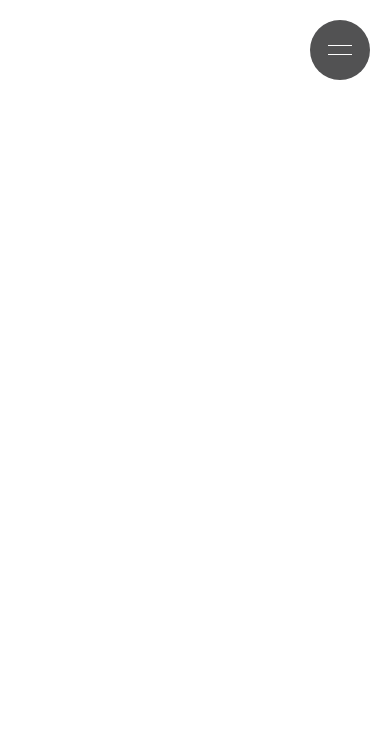
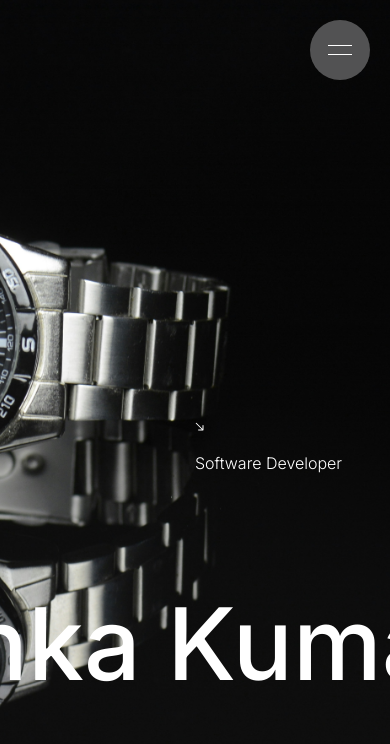
Before and after one commit to kanishkacodes/Kanishka, a Next.js app: page /Portfolio in a window 390 px wide. Shown: the top 744 px of the page. Built offline with nearby package versions, Linux system fonts and the light colour scheme.

Commit message:
Landing Page

```diff
--- a/package.json
+++ b/package.json
@@ -11,7 +11,11 @@
   "dependencies": {
     "clsx": "^2.1.0",
     "framer-motion": "^11.1.7",
+    "gsap": "^3.12.5",
+    "install": "^0.13.0",
+    "locomotive-scroll": "^5.0.0-beta.11",
     "next": "14.2.1",
+    "npm": "^10.5.2",
     "react": "^18",
     "react-dom": "^18",
     "sass": "^1.75.0",
--- a/src/app/Portfolio/page.tsx
+++ b/src/app/Portfolio/page.tsx
@@ -1,10 +1,17 @@
 import Header from '@/components/Header';
+import Landing from '@/components/Landing';
+import MainHero from '@/components/MainHero';
+
 
 function page() {
   return (
-    <div>
+    <main>
       <Header/>
-    </div>
+      <Landing/>
+
+
+
+    </main>
   )
 }
 
--- a/src/components/Header/nav/index.jsx
+++ b/src/components/Header/nav/index.jsx
@@ -22,7 +22,7 @@ const navItems = [
   },
   {
     title: "Siklls",
-    href: "/contact",
+    href: "/Siills",
   },
   {
     title: "Contact",
--- a/src/components/Header/nav/style.module.scss
+++ b/src/components/Header/nav/style.module.scss
@@ -5,6 +5,7 @@
   right: 0;
   top: 0;
   color: white;
+  z-index: 1000;
 
     @media (max-width: 768px) {
       width: 100%;
--- a/src/components/Header/style.module.scss
+++ b/src/components/Header/style.module.scss
@@ -1,8 +1,10 @@
+
+
 .button{
     position: fixed;
     right: 0px;
     margin: 20px;
-    z-index: 2;
+    z-index: 1500;
     width: 60px;
     height: 60px;
     border-radius: 50%;
--- /dev/null
+++ b/src/components/Landing/animation.js
@@ -0,0 +1,9 @@
+// export const slideUp = {
+//     initial: {
+//         y: 0
+//     },
+//     enter: {
+//         y: 0,
+//         transition: {duration: 0.6, ease: [0.33, 1, 0.68, 1], delay: 2.5}
+//     }
+// }
--- /dev/null
+++ b/src/components/Landing/index.jsx
@@ -0,0 +1,69 @@
+'use client'
+import Image from 'next/image'
+import styles from './style.module.scss'
+import { useRef, useLayoutEffect } from 'react';
+import gsap from 'gsap';
+import { ScrollTrigger } from 'gsap/all';
+import { slideUp } from './animation';
+import { motion } from 'framer-motion';
+
+export default function Home() {
+
+  const firstText = useRef(null);
+  const secondText = useRef(null);
+  const slider = useRef(null);
+  let xPercent = 0;
+  let direction = -1;
+
+  useLayoutEffect( () => {
+    gsap.registerPlugin(ScrollTrigger);
+    gsap.to(slider.current, {
+      scrollTrigger: {
+        trigger: document.documentElement,
+        scrub: 0.25,
+        start: 0,
+        end: window.innerHeight,
+        // eslint-disable-next-line react-hooks/exhaustive-deps
+        onUpdate: e => direction = e.direction * -1
+      },
+      x: "-500px",
+    })
+    requestAnimationFrame(animate);
+  }, [])
+
+  const animate = () => {
+    if(xPercent < -100){
+      xPercent = 0;
+    }
+    else if(xPercent > 0){
+      xPercent = -100;
+    }
+    gsap.set(firstText.current, {xPercent: xPercent})
+    gsap.set(secondText.current, {xPercent: xPercent})
+    requestAnimationFrame(animate);
+    xPercent += 0.1 * direction;
+  }
+//variants={slideUp}
+  return (
+    <motion.main variants={slideUp}  initial="initial" animate="enter" className={styles.landing}>
+      <Image
+        src="/images/background.jpg"
+        fill={true}
+        alt="background"
+      />
+      <div className={styles.sliderContainer}>
+        <div ref={slider} className={styles.slider}>
+          <p ref={firstText}>Kanishka Kumar -</p>
+          <p ref={secondText}>Kanishka Kumar -</p>
+        </div>
+      </div>
+      <div data-scroll data-scroll-speed={0.1} className={styles.description}>
+        <svg width="9" height="9" viewBox="0 0 9 9" fill="none" xmlns="http://www.w3.org/2000/svg">
+          <path d="M8 8.5C8.27614 8.5 8.5 8.27614 8.5 8L8.5 3.5C8.5 3.22386 8.27614 3 8 3C7.72386 3 7.5 3.22386 7.5 3.5V7.5H3.5C3.22386 7.5 3 7.72386 3 8C3 8.27614 3.22386 8.5 3.5 8.5L8 8.5ZM0.646447 1.35355L7.64645 8.35355L8.35355 7.64645L1.35355 0.646447L0.646447 1.35355Z" fill="white"/>
+        </svg>
+        <p>Software Developer</p>
+
+      </div>
+    </motion.main>
+  )
+}
--- /dev/null
+++ b/src/components/Landing/style.module.scss
@@ -0,0 +1,75 @@
+.landing{
+    position: relative;
+    display: flex;
+    height: 100vh;
+    overflow: hidden;
+
+    img{
+      object-fit: cover;
+
+    }
+
+    .sliderContainer{
+      position: absolute;
+      top: calc(100vh - 350px);
+    }
+
+    .slider{
+      position: relative;
+      white-space: nowrap;
+      top: 75px;
+    }
+
+    .slider p{
+      position: relative;
+      margin: 0px;
+      color: rgb(255, 255, 255);
+      font-size: 200px;
+      font-weight: 500;
+      padding-right: 50px;
+    }
+
+    .slider p:nth-of-type(2){
+      position: absolute;
+      left: 100%;
+      top: 0;
+    }
+
+    .description{
+      position: absolute;
+      top: 50%;
+      left: 65%;
+      color: white;
+      font-size: 24px;
+      font-weight: 300;
+      p{
+        margin: 0px;
+        margin-bottom: 10px;
+      }
+      svg{
+        transform: scale(2);
+        margin-bottom: 20px;
+      }
+    }
+
+    @media only screen and (max-width: 600px) {
+
+        .slider p{
+            font-size: 100px;
+        }
+
+        .description{
+            top: 50%;
+            left: 50%;
+            font-size: 16px;
+            p{
+            margin-bottom: 5px;
+            }
+            svg{
+            transform: scale(1);
+            margin-bottom: 20px;
+            }
+        }
+
+    }
+  }
```
Also changed, not shown: src/app/layout.tsx (+6 -1 lines), public/images/background.jpg (added), 1 other file (tests, documents, lock files or other folders). Lines whose indentation alone changed are shown as unchanged.
